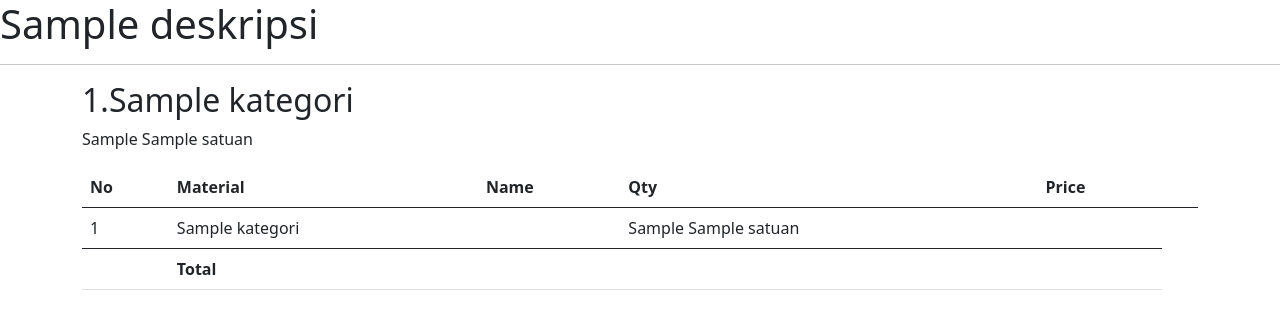
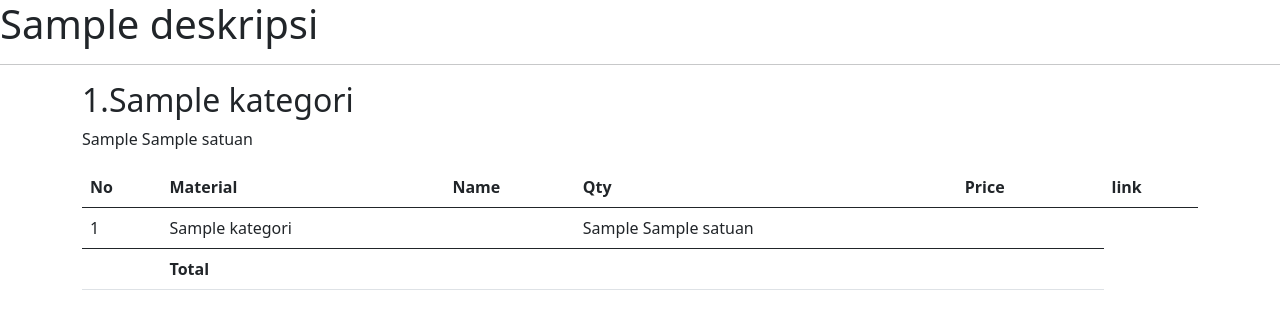
Before and after one commit to alasfix/alasliving, a CodeIgniter 4 app: the page made by app/Views/wishlist.php in a window 1280 px wide. Shown: the top 329 px of the page. Run offline with PHP 8.4 and a stand-in for CodeIgniter, Linux system fonts and the light colour scheme; the template is opened without the code that fills it: most values are stand-ins (such as "Sample title", 1, 10 or a date in 2020); some libraries are stand-ins or nearby versions.

Commit message:
link
update link

```diff
--- a/app/Views/wishlist.php
+++ b/app/Views/wishlist.php
@@ -54,7 +54,7 @@
                 <div class="col-6">Rp.<?=number_format($r->harga)?></div>
             </div>
             <a href="<?=$r->link?>" class="card-link">Product Link</a>
-            <input class="form-check-input rd-<?=$r->id_sub1?>" type="radio" value="<?=$r->harga * $r->qty ?>" data-nama="<?=$r->nama_barang?>" data-idtabel="td-<?=$r->id_sub1?>" onclick="sendTotable('<?=$r->harga * $r->qty?>','td-<?=$r->id_sub1?>')" name="name-<?=$r->id_sub1?>" id="id-<?=$r->id_sub2?>">
+            <input class="form-check-input rd-<?=$r->id_sub1?>" type="radio" value="<?=$r->harga * $r->qty ?>" data-nama="<?=$r->nama_barang?>" data-link="<?=$r->link?>" data-idtabel="td-<?=$r->id_sub1?>" onclick="sendTotable('<?=$r->harga * $r->qty?>','td-<?=$r->id_sub1?>')" name="name-<?=$r->id_sub1?>" id="id-<?=$r->id_sub2?>">
         </div>
         </div>
         </div>
@@ -74,6 +74,7 @@
           <th>Qty</th>
           <th>Price</th>
           <th></th>
+          <th>link</th>
         </tr>
       </thead>
       <tbody>
@@ -89,6 +90,7 @@
           <td><?=$tad->qt.' '.$tad->satuan?></td>
           <td id="td-<?=$tad->id_sub1?>"></td>
           <td id="td-<?=$tad->id_sub1?>s"></td>
+          <td id="td-<?=$tad->id_sub1?>l"></td>
         </tr>
   <?php endforeach; ?>
         <tfoot>
@@ -98,6 +100,7 @@
             <td></td>
             <td></td>
             <td id="td-total"></td>
+            <td></td>
             <td></td>
           </tr>
         </tfoot>
@@ -164,9 +167,11 @@
           var idtb = $(this).find('input[type=radio]').data('idtabel');
           var dt =  $(this).find('input[type=radio]').val();
           var nama = $(this).find('input[type=radio]').data('nama');
+          var lnk = $(this).find('input[type=radio]').data('link');
           $("#"+idtb).text(ribuan(dt))
           $("#"+idtb+"s").text(dt)
           $("#"+idtb+"n").text(nama)
+          $("#"+idtb+"l").text(lnk)
           updateSubTotal()
       });
   });
```
